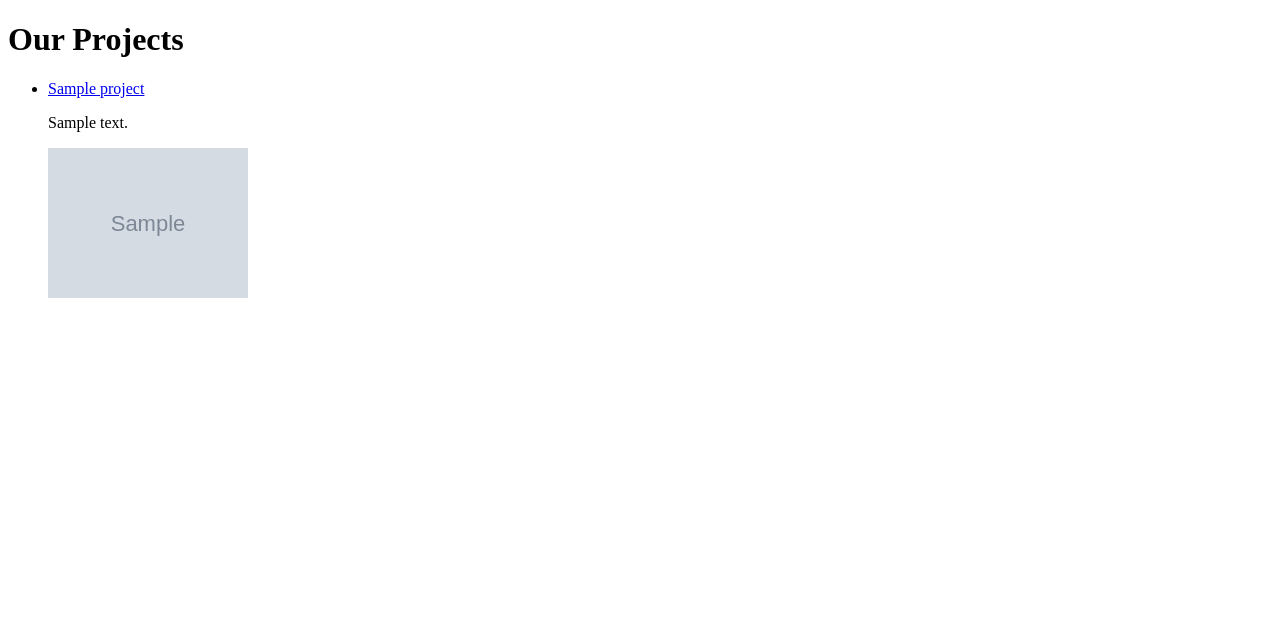
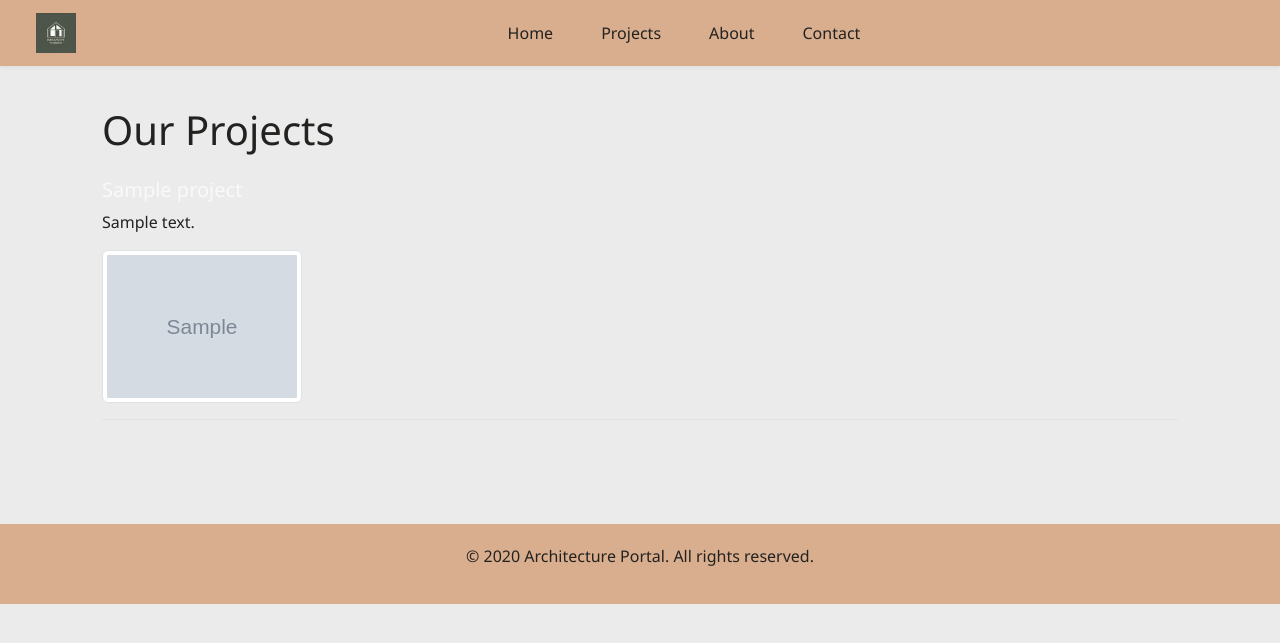
Before and after one commit to MariamKipshidze/architecture_portal, a Django app: template architecture_portal/project/templates/project_list.html in a window 1280 px wide. Shown: the top 643 px of the page. Run offline with Django 5.2, Linux system fonts and the light colour scheme; tables that the repository leaves empty hold one stand-in row (values such as "Sample post"); the template is opened without the code that fills it: values that come from a table or form of the project are taken from there, most other values are stand-ins (such as "Sample title", 1, 10 or a date in 2020); grey boxes marked "Sample" are stand-in pictures.

Commit message:
Add base.html

```diff
--- a/architecture_portal/project/templates/project_list.html
+++ b/architecture_portal/project/templates/project_list.html
@@ -1,20 +1,24 @@
-<!DOCTYPE html>
-<html>
-<head>
-    <title>Projects</title>
-</head>
-<body>
-    <h1>Our Projects</h1>
-    <ul>
+{% extends 'base.html' %}
+
+{% block title %}Projects | Architecture Portal{% endblock %}
+
+{% block content %}
+    <div class="container">
+        <h1 class="mb-4">Our Projects</h1>
+        <ul class="list-unstyled">
             {% for project in projects %}
-            <li>
-                <a href="{% url 'project_detail' project.pk %}">{{ project.title }}</a>
+                <li class="mb-4 border-bottom pb-3">
+                    <h5>
+                        <a class="text-light" href="{% url 'project_detail' project.pk %}">
+                            {{ project.title }}
+                        </a>
+                    </h5>
                     <p>{{ project.description|truncatewords:20 }}</p>
                     {% if project.images.all %}
-                    <img src="{{ project.images.first.image.url }}" width="200">
+                        <img src="{{ project.images.first.image.url }}" width="200" class="img-thumbnail">
                     {% endif %}
                 </li>
             {% endfor %}
         </ul>
-</body>
-</html>
+    </div>
+{% endblock %}
--- /dev/null
+++ b/architecture_portal/templates/base.html
@@ -0,0 +1,120 @@
+<!DOCTYPE html>
+<html lang="en">
+<head>
+    <meta charset="UTF-8">
+    <title>{% block title %}Architecture Portal{% endblock %}</title>
+
+    <!-- Bootstrap CSS -->
+    <link
+        href="https://cdn.jsdelivr.net/npm/bootstrap@5.3.3/dist/css/bootstrap.min.css"
+        rel="stylesheet"
+    >
+
+    {% load static %}
+
+    <!-- Custom Styles -->
+    <style>
+        :root {
+            --color-bg: #ebebeb;
+            --color-navbar: #d9ae8e;
+            --color-accent: #4e4c4f;
+            --color-highlight: #ffddba;
+            --color-text-dark: #232220;
+            --color-light-gray: #c4b3a9;
+        }
+
+        body {
+            background-color: var(--color-bg);
+            color: var(--color-text-dark);
+            font-family: 'Segoe UI', Tahoma, Geneva, Verdana, sans-serif;
+        }
+
+        .navbar {
+            background-color: var(--color-navbar);
+            box-shadow: 0 2px 4px rgba(0, 0, 0, 0.05);
+        }
+
+        .navbar-brand img {
+            height: 40px;
+        }
+
+        .nav-link {
+            color: var(--color-text-dark);
+            font-weight: 500;
+        }
+
+        .nav-link:hover {
+            color: var(--color-accent);
+        }
+
+        footer {
+            background-color: var(--color-navbar);
+            color: var(--color-text-dark);
+            text-align: center;
+            padding: 20px 0;
+            margin-top: 40px;
+        }
+
+        .main-content {
+            padding: 40px 20px;
+        }
+
+        .btn-custom {
+            background-color: var(--color-accent);
+            color: white;
+        }
+
+        .btn-custom:hover {
+            background-color: var(--color-highlight);
+            color: var(--color-text-dark);
+        }
+
+        a {
+            color: var(--color-accent);
+            text-decoration: none;
+        }
+
+        a:hover {
+            color: var(--color-text-dark);
+        }
+    </style>
+</head>
+<body>
+
+<nav class="navbar navbar-expand-lg" style="background-color: var(--color-navbar);">
+  <div class="container-fluid d-flex justify-content-center align-items-center">
+    <a class="navbar-brand mx-4" href="/">
+      <img src="{% static 'logo.png' %}" alt="Logo" style="height: 40px;">
+    </a>
+
+    <button class="navbar-toggler" type="button" data-bs-toggle="collapse" data-bs-target="#navbarNav"
+      aria-controls="navbarNav" aria-expanded="false" aria-label="Toggle navigation">
+      <span class="navbar-toggler-icon"></span>
+    </button>
+
+    <div class="collapse navbar-collapse justify-content-center" id="navbarNav" style="flex-grow: 1;">
+      <ul class="navbar-nav d-flex flex-row justify-content-center w-100">
+        <li class="nav-item mx-3"><a class="nav-link" href="/">Home</a></li>
+        <li class="nav-item mx-3"><a class="nav-link" href="/projects/">Projects</a></li>
+        <li class="nav-item mx-3"><a class="nav-link" href="/about/">About</a></li>
+        <li class="nav-item mx-3"><a class="nav-link" href="/contact/">Contact</a></li>
+      </ul>
+    </div>
+  </div>
+</nav>
+
+<main class="main-content container">
+    {% block content %}
+    {% endblock %}
+</main>
+
+<footer>
+    <div class="container">
+        <p>&copy; {{ now|date:"Y" }} Architecture Portal. All rights reserved.</p>
+    </div>
+</footer>
+
+<!-- Bootstrap JS -->
+<script src="https://cdn.jsdelivr.net/npm/bootstrap@5.3.3/dist/js/bootstrap.bundle.min.js"></script>
+</body>
+</html>
```
Lines whose indentation alone changed are shown as unchanged.
